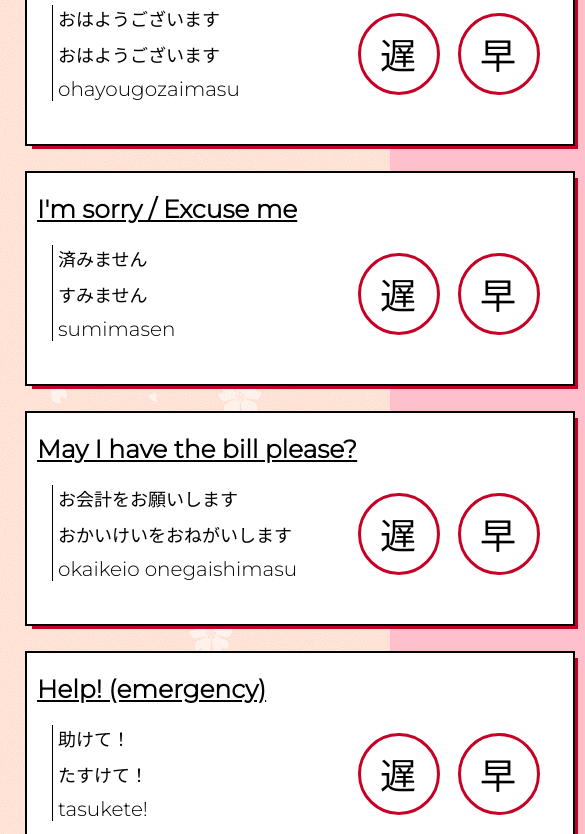
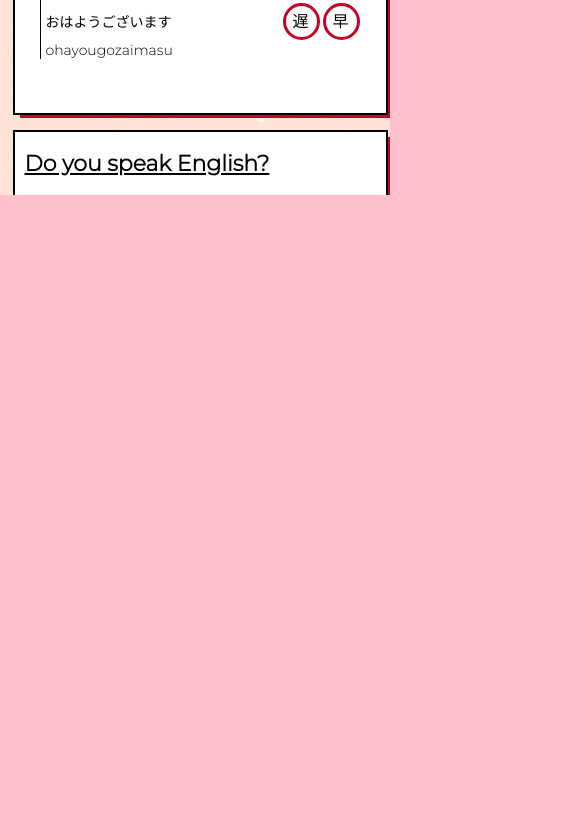
Before and after one commit to BranchofLight/japanese-survival-whitepaper, a React app: page / in a window 390 px wide. Shown: the part 649-1483 px from the top of the page, 585 px wide, since content can reach past the window. After the commit the page ends 844 px from the top, so only its background shows below. Built offline with nearby package versions, Linux system fonts and the light colour scheme.

Commit message:
Made phone experience somewhat better

```diff
--- a/src/Card/style.scss
+++ b/src/Card/style.scss
@@ -4,6 +4,11 @@
     height: 215px;
     border: 2px solid black;
     background-color: white;
+
+    @media (max-width: 1200px) {
+        width: 375px;
+        height: 200px;
+    }
 
     &::after {
         content: "";
@@ -28,6 +33,10 @@
         h2 {
             font-size: 25px;
             text-decoration: underline;
+
+            @media (max-width: 1200px) {
+                font-size: 22px;
+            }
         }
 
         button {
@@ -46,12 +55,20 @@
             margin-bottom: 20px;
             padding-left: 5px;
 
+            @media (max-width: 1200px) {
+                font-size: 14px;
+            }
+
             :not(div:first-child) {
                 margin-top: 10px;
             }
 
             div:last-child {
                 font-size: 20px;
+
+                @media (max-width: 1200px) {
+                    font-size: 14px;
+                }
             }
         }
 
@@ -62,6 +79,11 @@
             width: 200px;
             height: 80px;
 
+            @media (max-width: 1200px) {
+                width: 80px;
+                align-items: center;
+            }
+
             display: flex;
             justify-content: space-around;
         }
--- a/src/CircularAudioPlayer/style.scss
+++ b/src/CircularAudioPlayer/style.scss
@@ -2,6 +2,12 @@
   position: relative;
   width: 80px;
   height: 80px;
+
+  @media (max-width: 1200px) {
+    width: 35px;
+    height: 35px;
+    font-size: 16px;
+  }
 
   border-radius: 50%;
   border-color: transparent;
--- a/src/Homepage/style.scss
+++ b/src/Homepage/style.scss
@@ -4,11 +4,12 @@
     box-sizing: border-box;
 }
 
-body {
+html, body {
     width: 100%;
     height: 100%;
     margin: 0;
     background-color: pink;
+    overflow-x: hidden;
 }
 
 #app {
@@ -30,6 +31,10 @@ body {
         background-color: white;
         border: 5px solid black;
         padding: 15px 15px 15px 15px;
+
+        @media (max-width: 1200px) {
+            font-size: 25px
+        }
     }
 }
 
@@ -44,6 +49,18 @@ body {
     position: relative;
     z-index: 1;
 
+    @media (max-width: 1200px) {
+        width: 400px;
+        flex-direction: column;
+
+        align-items: center;
+
+        .card:not(:last-child) {
+            margin-bottom: 15px;
+        }
+    }
+
+    @media (min-width: 1200px) {
         .card:nth-child(-n+2) {
             margin-top: 50px;
         }
@@ -56,3 +73,4 @@ body {
             margin-bottom: 50px;
         }
     }
+}
```
Also changed, not shown: 1 other file. Lines whose indentation alone changed are shown as unchanged.
